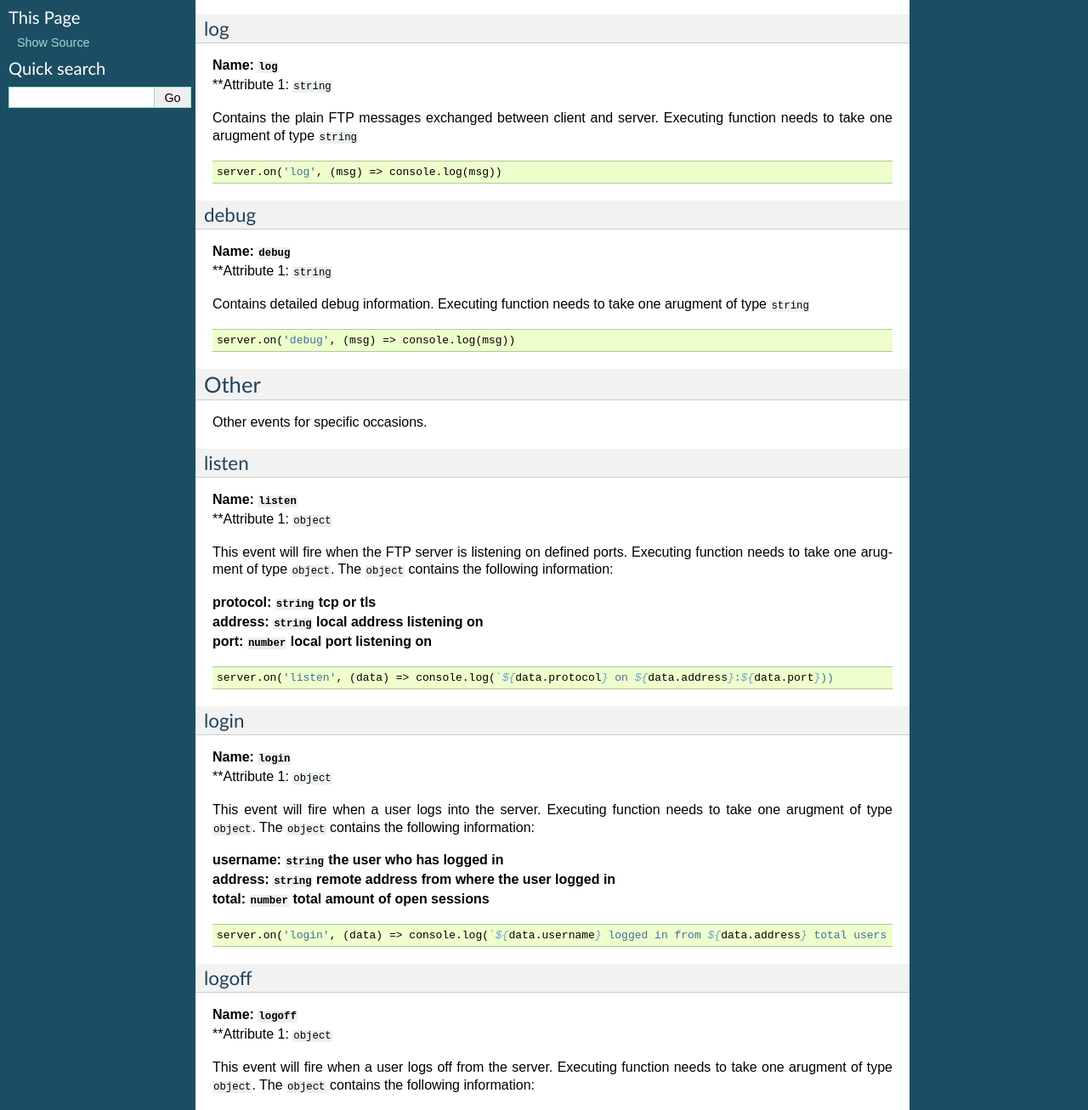
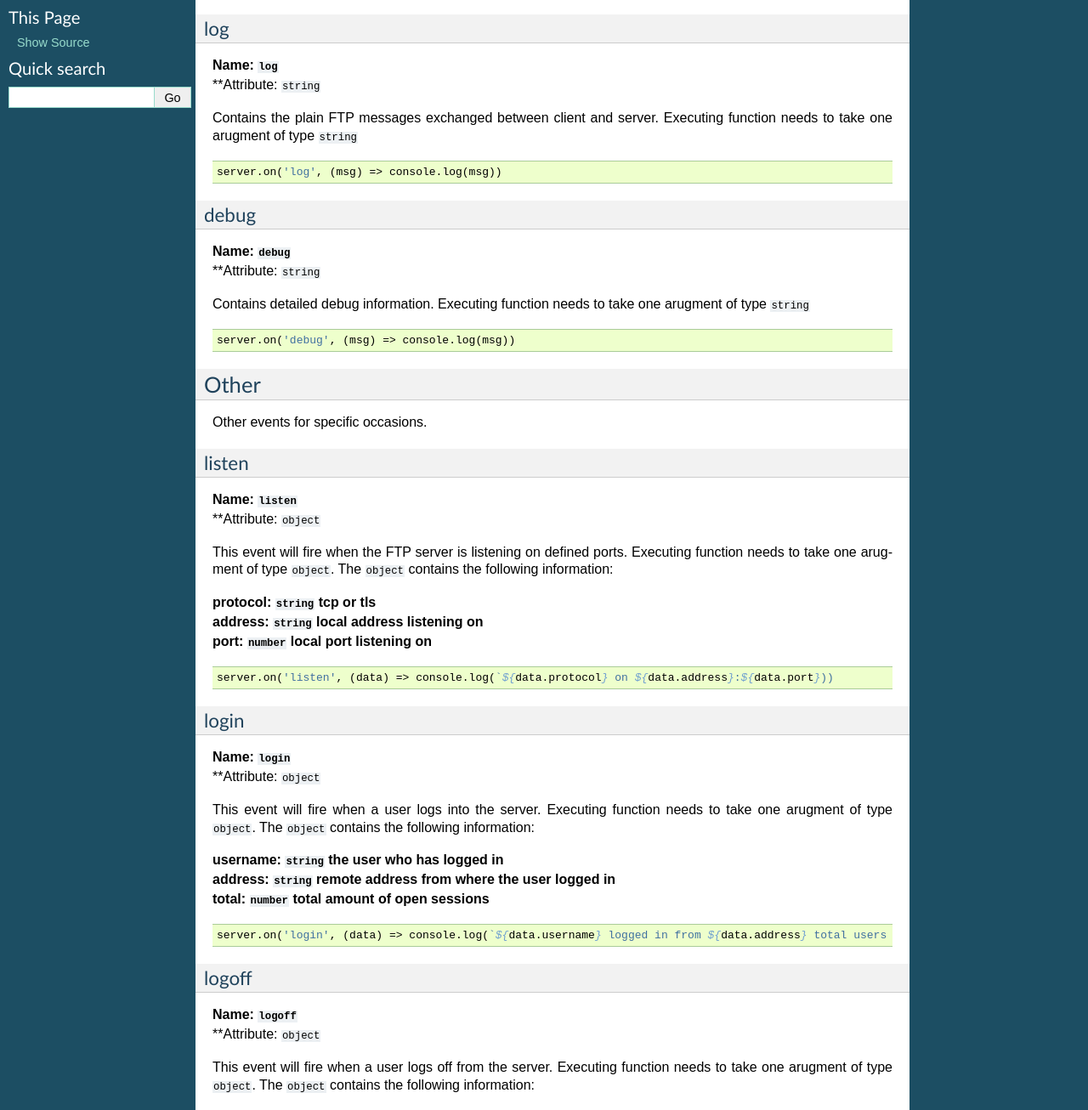
Before and after one commit to mailsvb/jsftpd, a Sphinx documentation site: the page built from docs/events.md, in a window 1280 px wide. Shown: the part 326-1632 px from the top of the page at 85% size. Built offline with Sphinx 7.4.7, drawn with Linux system fonts in a browser that asks for light colours.

Commit message:
update documentation

```diff
--- a/docs/events.md
+++ b/docs/events.md
@@ -17,7 +17,7 @@ Log events will provide debug information of a certain level. All events can be
 ### log
 
 **Name: `log`**\
-**Attribute 1: `string`
+**Attribute: `string`
 
 Contains the plain FTP messages exchanged between client and server. Executing function needs to take one arugment of type `string`
 
@@ -28,7 +28,7 @@ server.on('log', (msg) => console.log(msg))
 ### debug
 
 **Name: `debug`**\
-**Attribute 1: `string`
+**Attribute: `string`
 
 Contains detailed debug information. Executing function needs to take one arugment of type `string`
 
@@ -43,7 +43,7 @@ Other events for specific occasions.
 ### listen
 
 **Name: `listen`**\
-**Attribute 1: `object`
+**Attribute: `object`
 
 This event will fire when the FTP server is listening on defined ports. Executing function needs to take one arugment of type `object`. The `object` contains the following information:
 
@@ -58,7 +58,7 @@ server.on('listen', (data) => console.log(`${data.protocol} on ${data.address}:$
 ### login
 
 **Name: `login`**\
-**Attribute 1: `object`
+**Attribute: `object`
 
 This event will fire when a user logs into the server. Executing function needs to take one arugment of type `object`. The `object` contains the following information:
 
@@ -73,7 +73,7 @@ server.on('login', (data) => console.log(`${data.username} logged in from ${data
 ### logoff
 
 **Name: `logoff`**\
-**Attribute 1: `object`
+**Attribute: `object`
 
 This event will fire when a user logs off from the server. Executing function needs to take one arugment of type `object`. The `object` contains the following information:
 
```
